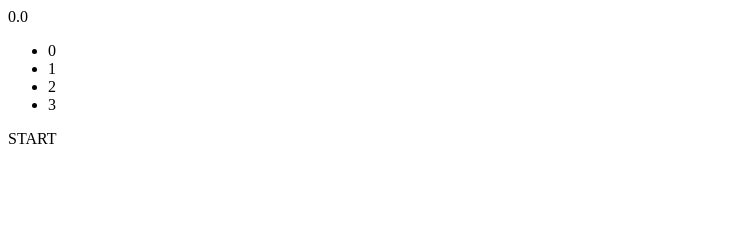
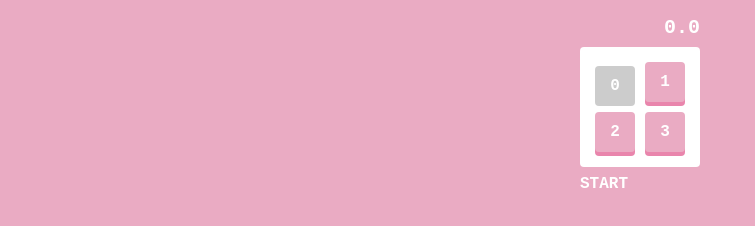
Before and after one commit to Mimi-Rabbit-usagi/numbers_game, a plain HTML site: page index.html in a window 1280 px wide. Shown: the whole page, without its empty margins (0-755 px from the left). Drawn offline with Linux system fonts and the light colour scheme.

Commit message:
boardデザイン

```diff
--- a/index.html
+++ b/index.html
@@ -7,15 +7,16 @@
     <title>Numbers Game</title>
   </head>
   <body>
-    <div id="container"></div>
+    <div id="container">
       <div id="timer">0.0</div>
       <ul id="board">
-      <li>0</li>
+        <li class="pressed">0</li>
         <li>1</li>
         <li>2</li>
         <li>3</li>
       </ul>
       <div id="btn">START</div>
+    </div>
     <script src="main.js"></script>
   </body>
 </html>
--- a/style.css
+++ b/style.css
@@ -1 +1,50 @@
 @charset "utf-8";
+
+body {
+  background: #eaabc3;
+  color: #fff;
+  font-family: "Courier New", sans-serif;
+  font-size: 16px;
+  font-weight: bold;
+}
+
+#container {
+  /* 50px * 2 + 10px * 2 */
+  width: 120px;
+  margin: 16px auto;
+}
+
+#board {
+  list-style: none;
+  margin: 0 0 8px;
+  padding: 10px;
+  background: #fff;
+  border-radius: 4px;
+  display: flex;
+  flex-wrap: wrap;
+}
+
+#board li {
+  background: #eaabc3;
+  width: 40px;
+  height: 40px;
+  margin: 5px;
+  cursor: pointer;
+  border-radius: 4px;
+  line-height: 40px;
+  text-align: center;
+  box-shadow: 0 4px 0 #e985ac;
+}
+
+#board li.pressed {
+  background: #ccc;
+  box-shadow: none;
+  margin-top: 9px;
+  margin-bottom: 1px;
+}
+
+#timer {
+  margin-bottom: 8px;
+  font-size: 20px;
+  text-align: right;
+}
```
Lines whose indentation alone changed are shown as unchanged.
